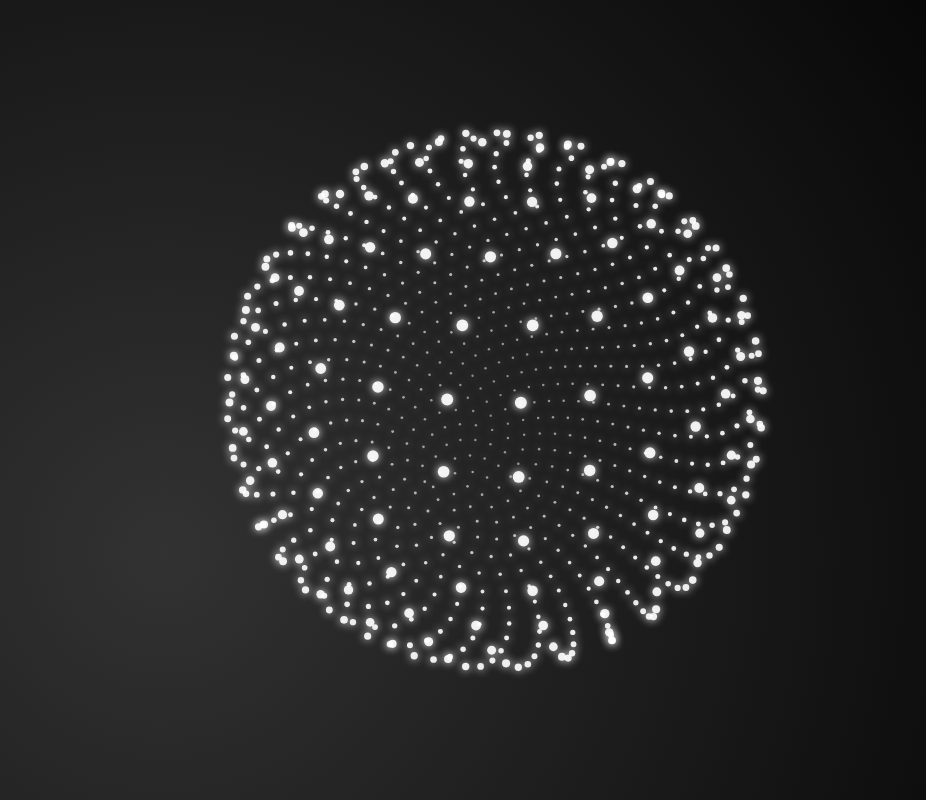
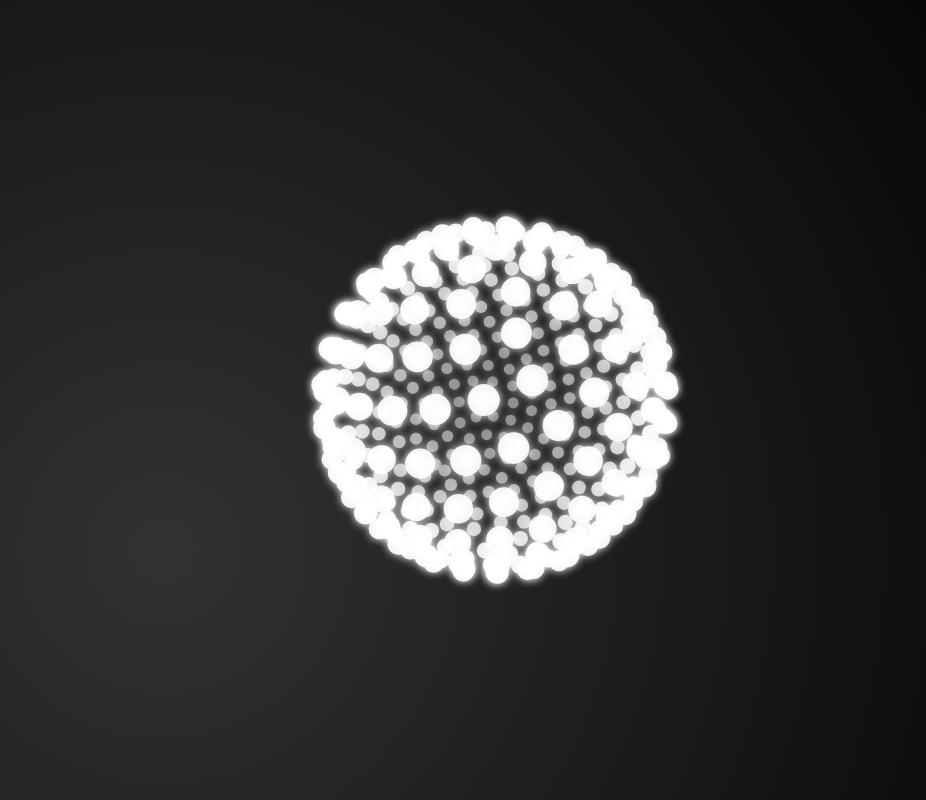
Before and after one commit to MichalVrbka/w.github.io, a plain HTML site: page index.html in a window 1280 px wide. Shown: the whole page, without its empty margins (145-1071 px from the left). Drawn offline with Linux system fonts and the light colour scheme.

Commit message:
Update index.html

```diff
--- a/index.html
+++ b/index.html
@@ -8,72 +8,114 @@
         body, html {
             margin: 0;
             padding: 0;
-            overflow: hidden;
-            background: radial-gradient(circle at 24.1% 68.8%, rgb(50, 50, 50) 0%, rgb(0, 0, 0) 99.4%);
+            overflow: hidden; /* Skryje posuvníky */
+            background: radial-gradient(circle at 24.1% 68.8%, rgb(50, 50, 50) 0%, rgb(0, 0, 0) 99.4%); /* Základní barva pozadí stránky */
         }
         canvas {
             display: block;
-            margin: auto;
-            background-color: transparent;
+            background-color: transparent; /* Průhledné pozadí canvasu */
         }
     </style>
 </head>
 <body>
     <canvas id="canvas"></canvas>
     <script>
+        // Nastavitelné proměnné
+        let numParticles = 800;             // Počet částic v kouli (bude se měnit při změně velikosti okna)
+        let baseRadius;                     // Základní poloměr koule (bude dynamicky nastaven)
+        const radiusChangeSpeed = 0.003     // Rychlost změny poloměru koule
+        const radiusAmplitude = 10;         // Amplituda změny poloměru (maximální odchylka od základního poloměru)
+        const rotationSpeedX = 0.003;       // Rychlost rotace kolem osy X
+        const rotationSpeedY = 0.002;       // Rychlost rotace kolem osy Y
+        const particleSize = 8;             // Základní velikost částic (bez perspektivy)
+        const particleAlpha = 0.9;          // Průhlednost částic (0 - úplně průhledné, 1 - neprůhledné)
+        const shadowBlur = 8;               // Intenzita rozmazání stínu kolem částic
+        const perspectiveDistance = 300;    // Vzdálenost kamery od koule (čím větší, tím menší perspektiva)
+
+        // Nastavení canvasu
         const canvas = document.getElementById('canvas');
         const ctx = canvas.getContext('2d');
-        canvas.width = window.innerWidth;
-        canvas.height = window.innerHeight;
 
+        // Dynamické nastavení poloměru a počtu částic podle velikosti okna
+        function adjustSettings() {
+            canvas.width = window.innerWidth;
+            canvas.height = window.innerHeight;
+
+            // Základní poloměr je 20% z menšího rozměru okna
+            baseRadius = Math.min(canvas.width, canvas.height) * 0.2;
+
+            // Počet částic se bude měnit dle velikosti okna (800 je základ)
+            numParticles = Math.floor(800 * (canvas.width * canvas.height) / (1920 * 1080));
+
+            // Pokud již existují částice, vygenerujeme je znovu
+            particles.length = 0;
+            generateParticles();
+        }
+
+        // Proměnné pro částice
         const particles = [];
-        const numParticles = 800;
-        const radius = 200;
+        let radius = baseRadius; // Aktuální poloměr koule (bude se dynamicky měnit)
         let rotationAngleX = 0;
         let rotationAngleY = 0;
 
+        // Rovnoměrné umístění částic pomocí Fibonacciho spirály
         function generateParticles() {
-            const goldenAngle = Math.PI * (3 - Math.sqrt(5));
+            const goldenAngle = Math.PI * (3 - Math.sqrt(5)); // Zlatý úhel
 
             for (let i = 0; i < numParticles; i++) {
+                // Uložíme původní pozice částic do proměnné `original`
                 const theta = i * goldenAngle;
-                const y = (1 - (i / (numParticles - 1)) * 2) * radius;
-                const r = Math.sqrt(radius ** 2 - y ** 2);
+                const y = (1 - (i / (numParticles - 1)) * 2) * baseRadius; // Rozsah y od -baseRadius po baseRadius
+                const r = Math.sqrt(baseRadius ** 2 - y ** 2);              // Vzdálenost od středu
 
                 const x = r * Math.cos(theta);
                 const z = r * Math.sin(theta);
 
-                particles.push({ x, y, z });
+                particles.push({ x, y, z, original: { x, y, z } });
             }
         }
 
-        generateParticles();
+        // Inicializace částic
+        adjustSettings();
 
+        // Funkce pro vykreslení částic s 3D efektem
         function drawParticles() {
-            ctx.clearRect(0, 0, canvas.width, canvas.height)
+            ctx.clearRect(0, 0, canvas.width, canvas.height); // Čištění oblasti bez barvení pozadí
             ctx.save();
-            ctx.translate(canvas.width / 2, canvas.height / 2);
+            ctx.translate(canvas.width / 2, canvas.height / 2);  // Přesuneme střed canvasu do středu obrazovky
 
             particles.forEach(particle => {
+                // Dynamická změna pozice částic podle nového poloměru
+                const scaleFactor = radius / baseRadius;
+                particle.x = particle.original.x * scaleFactor;
+                particle.y = particle.original.y * scaleFactor;
+                particle.z = particle.original.z * scaleFactor;
+
+                // Rotace kolem osy X
                 const yRot = particle.y * Math.cos(rotationAngleX) - particle.z * Math.sin(rotationAngleX);
                 const zRot = particle.y * Math.sin(rotationAngleX) + particle.z * Math.cos(rotationAngleX);
 
+                // Rotace kolem osy Y
                 const xRot = particle.x * Math.cos(rotationAngleY) - zRot * Math.sin(rotationAngleY);
                 const finalZ = particle.x * Math.sin(rotationAngleY) + zRot * Math.cos(rotationAngleY);
 
-                const scale = 300 / (300 + finalZ);
+                // Perspektivní projekce (čím dál od kamery, tím menší se částice jeví)
+                const scale = perspectiveDistance / (perspectiveDistance + finalZ); // Upravit pro větší/méně perspektivní efekt
                 const x2D = xRot * scale;
                 const y2D = yRot * scale;
 
+                // Vykreslení částice
                 ctx.beginPath();
-                ctx.arc(x2D, y2D, 2 * scale, 0, Math.PI * 2);
+                ctx.arc(x2D, y2D, particleSize * scale, 0, Math.PI * 2);  // Velikost částice dle perspektivy
 
-                const grayShade = Math.floor(250 - (finalZ / radius) * 100);
-                ctx.fillStyle = `rgb(${grayShade}, ${grayShade}, ${grayShade})`;
-                ctx.globalAlpha = 0.9;
+                // Invertované barvy částic (blíže tmavší, dále světlejší)
+                const grayShade = Math.floor(250 - (finalZ / radius) * 100); // Vytvoření opačného šedého odstínu (250 - 150)
+                ctx.fillStyle = `rgb(${grayShade}, ${grayShade}, ${grayShade})`; // Nastavení tmavší šedé barvy blíže k pozorovateli
+                ctx.globalAlpha = particleAlpha;  // Nastavení průhlednosti částic
 
-                ctx.shadowBlur = 8;
-                ctx.shadowColor = `rgb(${grayShade}, ${grayShade}, ${grayShade})`;
+                // Nastavení stínu pro světelný efekt
+                ctx.shadowBlur = shadowBlur; // Nastavení intenzity rozmazání stínu
+                ctx.shadowColor = `rgb(${grayShade}, ${grayShade}, ${grayShade})`; // Barva stínu odpovídá barvě částice
 
                 ctx.fill();
             });
@@ -81,19 +123,23 @@
             ctx.restore();
         }
 
+        // Animační smyčka
         function animate() {
             drawParticles();
-            rotationAngleX += 0.003;
-            rotationAngleY += 0.002;
+
+            // Zvětšování a zmenšování poloměru pomocí sinusové funkce
+            radius = baseRadius + Math.sin(Date.now() * radiusChangeSpeed) * radiusAmplitude;  // Změna poloměru dle amplitudy
+
+            // Rotace kolem os
+            rotationAngleX += rotationSpeedX;
+            rotationAngleY += rotationSpeedY;
             requestAnimationFrame(animate);
         }
 
         animate();
 
-        window.addEventListener('resize', () => {
-            canvas.width = window.innerWidth;
-            canvas.height = window.innerHeight;
-        });
+        // Responzivní nastavení při změně velikosti okna
+        window.addEventListener('resize', adjustSettings);
     </script>
 </body>
 </html>
```
